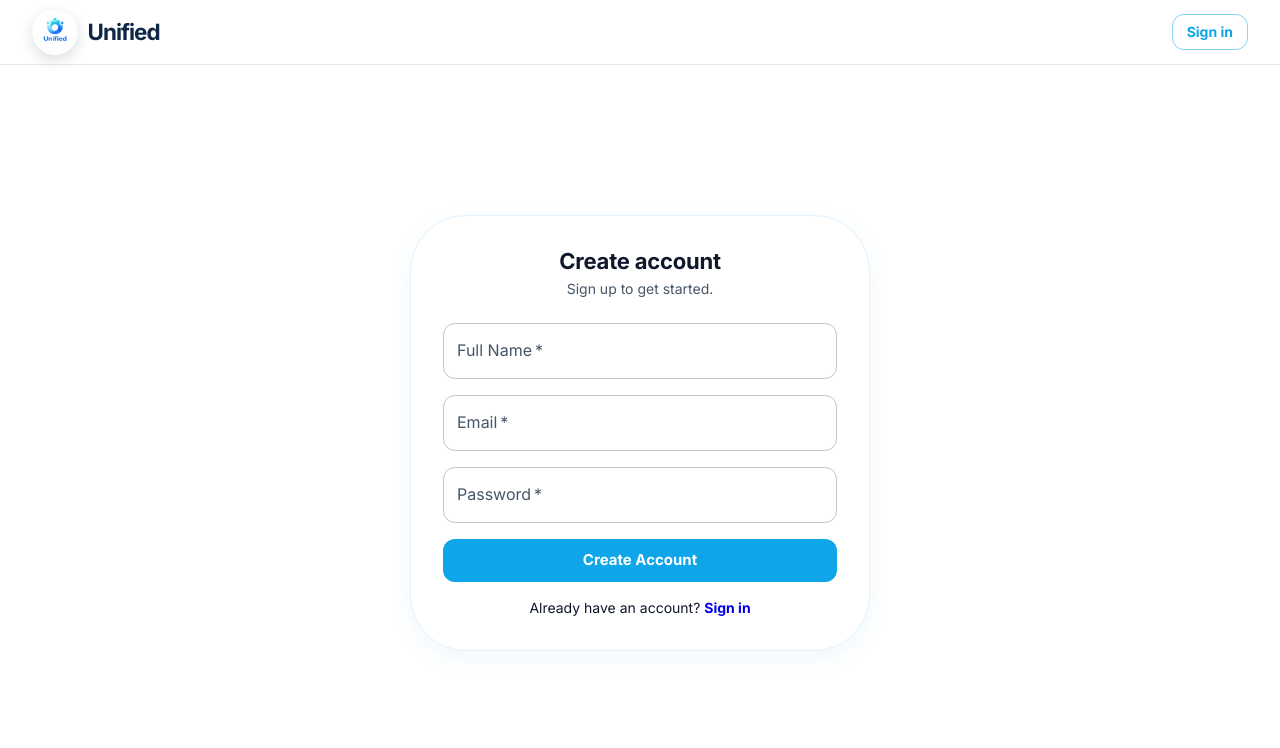
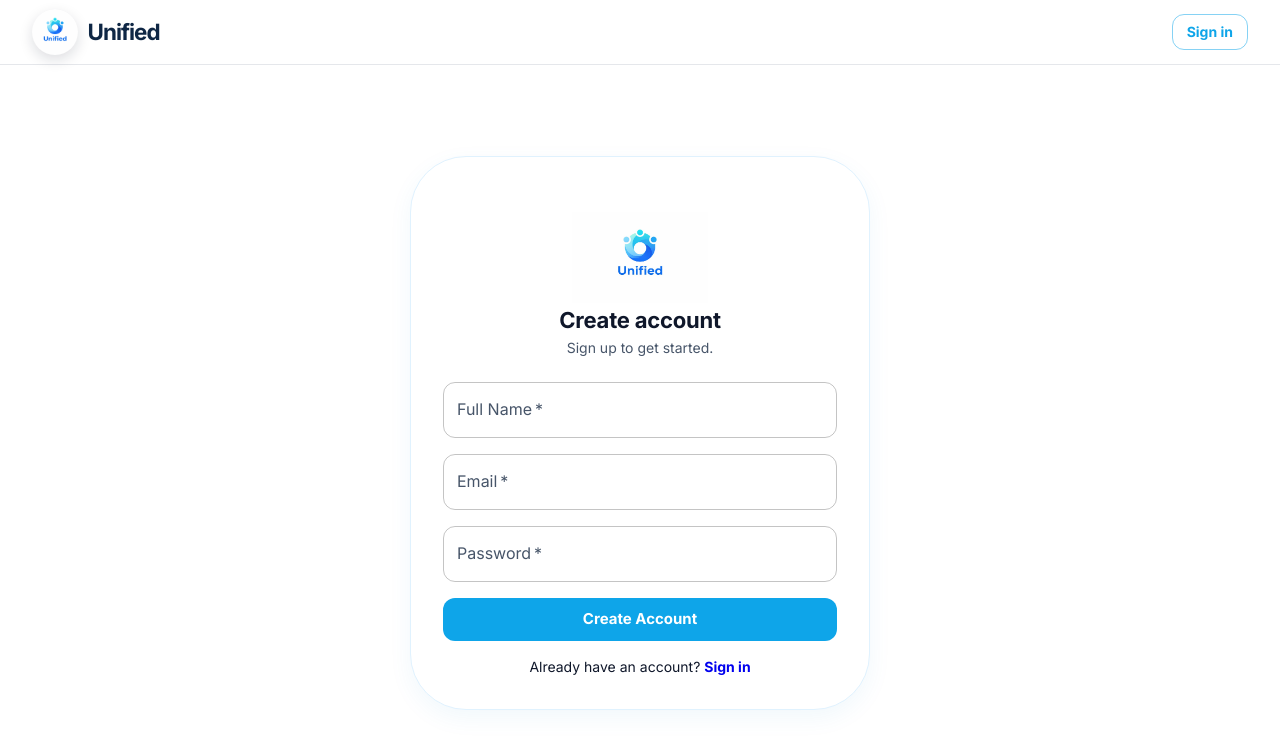
Before and after one commit to comp550-spring26-csuci/Unified, a React (Vite) app in the folder client/: page /register in a window 1280 px wide. Shown: the top 748 px of the page. Built offline with nearby package versions, Linux system fonts and the light colour scheme.

Commit message:
add logo to top

```diff
--- a/client/src/scenes/auth/ForgotPassword.jsx
+++ b/client/src/scenes/auth/ForgotPassword.jsx
@@ -123,6 +123,19 @@ export default function ForgotPassword() {
             borderRadius: 4,
           }}
         >
+          <Box
+            component="img"
+            src="/auth-logo.png"
+            alt="Unified"
+            sx={{
+              width: 136,
+              height: 136,
+              objectFit: "contain",
+              display: "block",
+              mx: "auto",
+              mb: -2.25,
+            }}
+          />
           <Typography variant="h4" mb={0.5} textAlign="center">
             {step === 1 ? "Reset password" : "Enter code"}
           </Typography>
--- a/client/src/scenes/auth/Login.jsx
+++ b/client/src/scenes/auth/Login.jsx
@@ -89,6 +89,19 @@ export default function Login() {
             borderRadius: 4,
           }}
         >
+          <Box
+            component="img"
+            src="/auth-logo.png"
+            alt="Unified"
+            sx={{
+              width: 136,
+              height: 136,
+              objectFit: "contain",
+              display: "block",
+              mx: "auto",
+              mb: -2.25,
+            }}
+          />
           <Typography variant="h4" mb={0.5} textAlign="center">
             Welcome back
           </Typography>
--- a/client/src/scenes/auth/Register.jsx
+++ b/client/src/scenes/auth/Register.jsx
@@ -90,6 +90,19 @@ export default function Register() {
             borderRadius: 4,
           }}
         >
+          <Box
+            component="img"
+            src="/auth-logo.png"
+            alt="Unified"
+            sx={{
+              width: 136,
+              height: 136,
+              objectFit: "contain",
+              display: "block",
+              mx: "auto",
+              mb: -2.25,
+            }}
+          />
           <Typography variant="h4" mb={0.5} textAlign="center">
             Create account
           </Typography>
```
Also changed, not shown: client/public/auth-logo.png (added).
